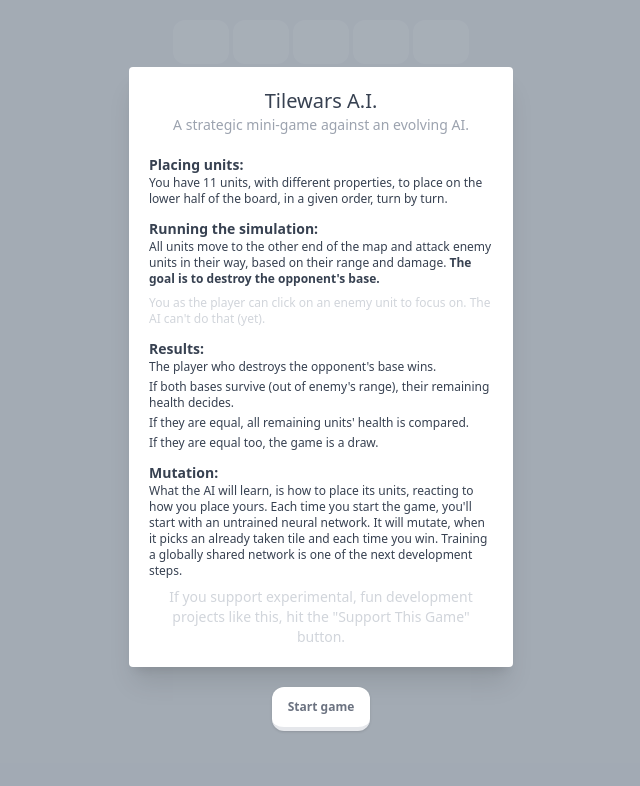
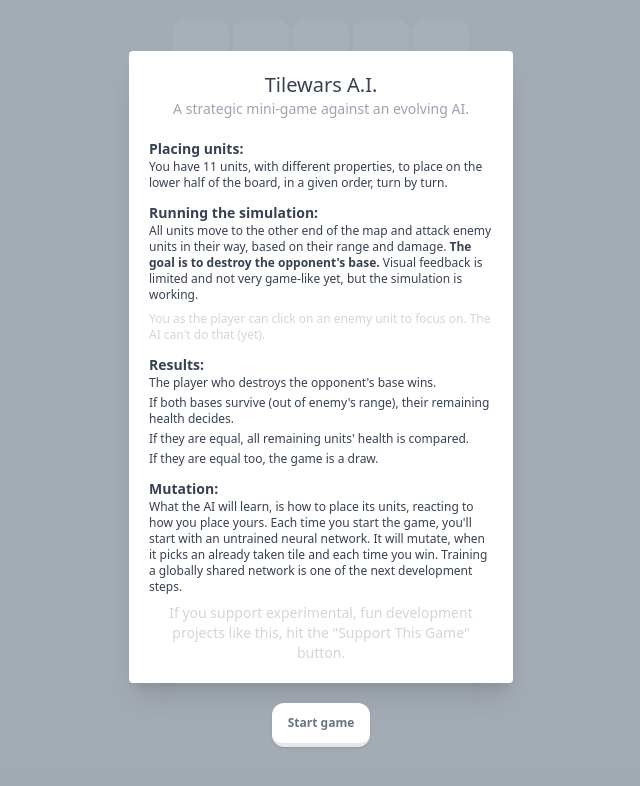
Before and after one commit to mktcode/tilewars, a Vue app: page / in a window 1280 px wide. Shown: the top 786 px of the page, without its empty margins (319-959 px from the left). Built offline with nearby package versions, Linux system fonts and the light colour scheme; what @tensorflow/tfjs would draw is missing.

Commit message:
edited text

```diff
--- a/src/App.vue
+++ b/src/App.vue
@@ -144,6 +144,7 @@ const start = () => {
             <div class="font-bold">Running the simulation:</div>
             <p class="text-xs">
               All units move to the other end of the map and attack enemy units in their way, based on their range and damage. <strong>The goal is to destroy the opponent's base.</strong>
+              Visual feedback is limited and not very game-like yet, but the simulation is working.
             </p>
             <p class="text-xs text-gray-300 mt-2">
               You as the player can click on an enemy unit to focus on. The AI can't do that (yet).
```
